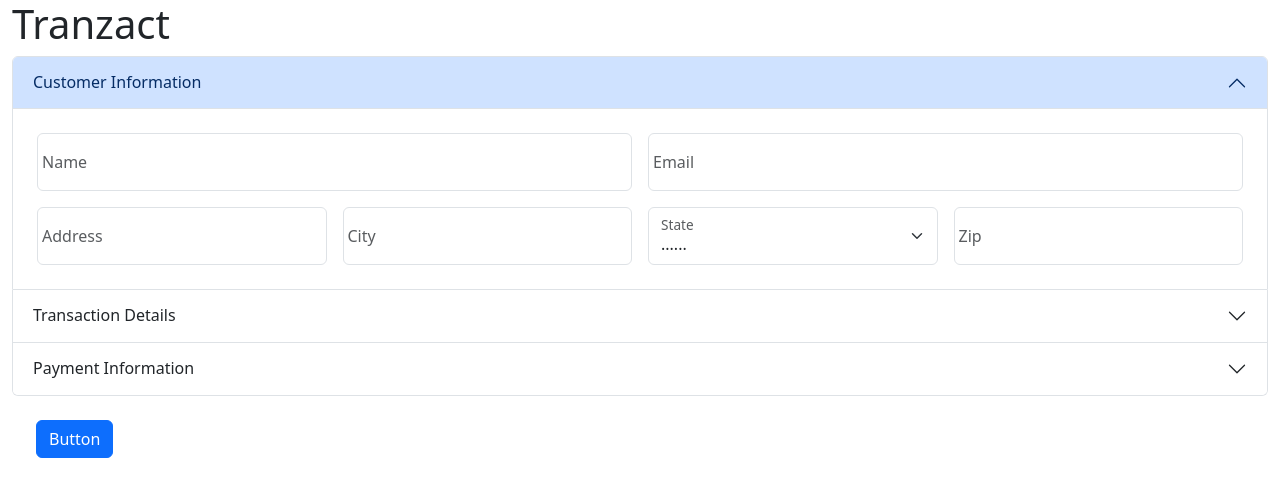
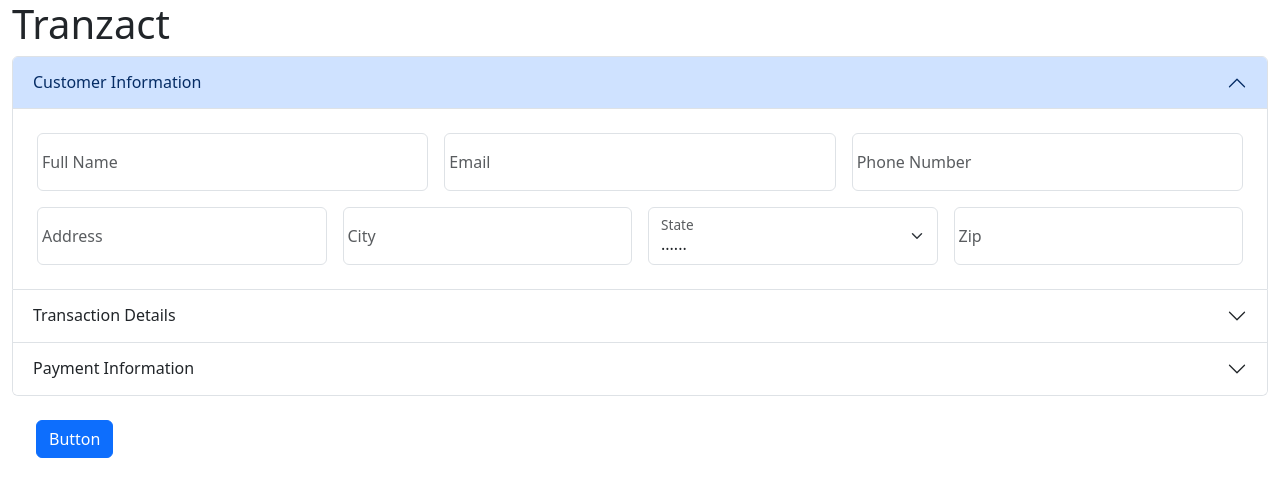
Before and after one commit to KingEphraim/plastiapp, a Flask app: page /tranzact in a window 1280 px wide, after a click on "Customer Information". Shown: the top 497 px of the page. Run offline with Flask 2, Linux system fonts and the light colour scheme; parts of the project's set-up code (start-up, migrations or seed data) failed here and were passed over; some libraries are stand-ins or nearby versions.

Commit message:
added and renamed fields for 3DS

```diff
--- a/app.py
+++ b/app.py
@@ -33,6 +33,9 @@ def sendtocardknox():
     datafromuser = json.loads(request.get_json())
     print(datafromuser)
 
+
+
+
     url = "https://x1.cardknox.com/gatewayjson"
     data = {
         "xKey": "cardkndemodev59e8bef403ed4aa08318b954f2d1107c",
@@ -40,12 +43,14 @@ def sendtocardknox():
         "xSoftwareName": "tranzact",
         "xSoftwareVersion": "1.0",
         "xCommand": "cc:sale",
-        "xName": datafromuser['name'],
+        "xBillFirstName": str.join(' ',datafromuser['name'].split()[:-1]) if datafromuser['name'] else "",
+        "xBillLastName": datafromuser['name'].split()[-1] if datafromuser['name'] else "",
         "xEmail": datafromuser['email'],
-        "xStreet": datafromuser['address'],
+        "xBillPhone": datafromuser['phone'],
+        "xBillStreet": datafromuser['address'],
         "xBillCity": datafromuser['city'],
         "xBillState": datafromuser['state'],
-        "xZip": datafromuser['zip'],
+        "xBillZip": datafromuser['zip'],
         "xInvoice": datafromuser['invoice'],
         "xDescription": datafromuser['comments'],
         "xAmount": datafromuser['amount'],
--- a/static/tranzact.js
+++ b/static/tranzact.js
@@ -18,7 +18,7 @@ button.addEventListener("click", () => {
     setAccount("ifields_cardkndemodevc039cbc0007b426295100ecf", "tranzact", "1.0");
     getTokens(function () {
         var formData = {};
-        var fields = ["name", "email", "address", "city", "state", "zip", "invoice", "comments", "amount", "card", "exp", "cvv"];
+        var fields = ["name", "email", "address", "city", "state", "zip", "invoice", "comments", "amount", "card", "exp", "cvv", "phone"];
 
         fields.forEach(function (field) {
             formData[field] = document.getElementById(field).value;
--- a/templates/tranzact.html
+++ b/templates/tranzact.html
@@ -24,13 +24,17 @@
                 </h2>
                 <div id="flush-collapseOne" class="accordion-collapse collapse" data-bs-parent="#accordion">
                     <form class="row g-3 p-4" id="custinfo">
-                        <div class="col-md-6 form-floating">
-                            <input type="text" class="form-control" id="name" placeholder="Name">
-                            <label for="name" class="text-muted">Name</label>
+                        <div class="col-md-4 form-floating">
+                            <input type="text" class="form-control" id="name" placeholder="Full Name">
+                            <label for="name" class="text-muted">Full Name</label>
                         </div>
-                        <div class="col-md-6 form-floating">
+                        <div class="col-md-4 form-floating">
                             <input type="email" class="form-control" id="email" placeholder="Email">
                             <label for="email" class="text-muted">Email</label>
+                        </div>
+                        <div class="col-md-4 form-floating">
+                            <input type="number" class="form-control" id="phone" placeholder="Phone Number">
+                            <label for="phone" class="text-muted">Phone Number</label>
                         </div>
                         <div class="col-md-3 form-floating">
                             <input type="text" class="form-control" id="address" placeholder="Address">
@@ -141,7 +145,7 @@
                         <div class="col-md-4 form-floating">
                             <iframe data-ifields-id="card-number" data-ifields-placeholder="Card Number" src="https://cdn.cardknox.com/ifields/2.15.2309.2601/ifield.htm"></iframe>
                             <input type="hidden" class="form-control" id="card" placeholder="Card Number" data-ifields-id="card-number-token">
-                            <label for="card" class="text-muted">Card Number</label>
+                            <!-- <label for="card" class="text-muted">Card Number</label> -->
                         </div>
                         <div class="col-md-4 form-floating">
                             <input type="text" class="form-control" id="exp" placeholder="Expiration Date">
@@ -150,7 +154,7 @@
                         <div class="col-md-4 form-floating">
                             <iframe data-ifields-id="cvv" data-ifields-placeholder="CVV" src="https://cdn.cardknox.com/ifields/2.15.2309.2601/ifield.htm" ></iframe>
                             <input type="hidden" class="form-control" id="cvv" placeholder="Cvv" data-ifields-id="cvv-token">
-                            <label for="cvv" class="text-muted">Cvv</label>
+                            <!-- <label for="cvv" class="text-muted">Cvv</label> -->
                         </div>
                     </form>
                 </div>
```
